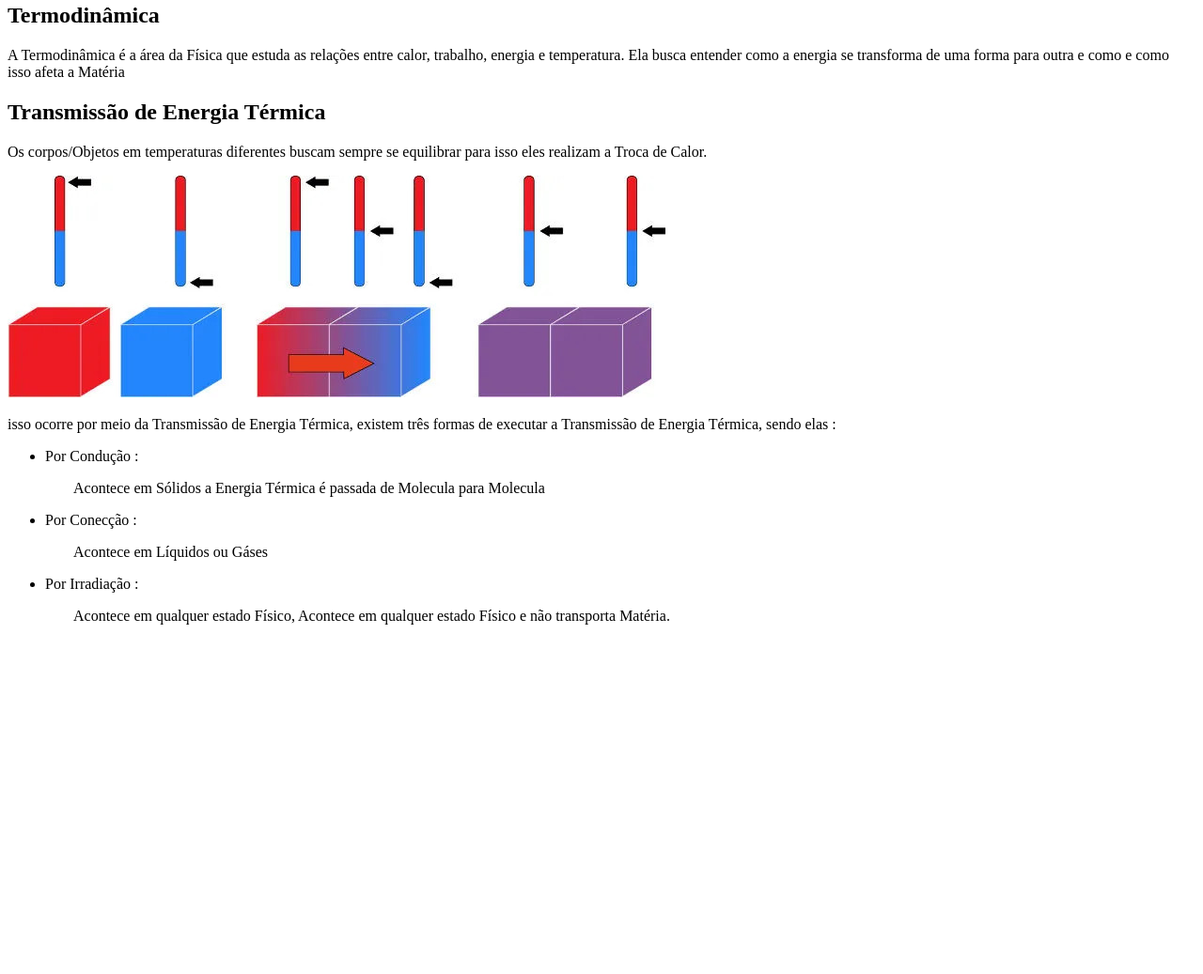
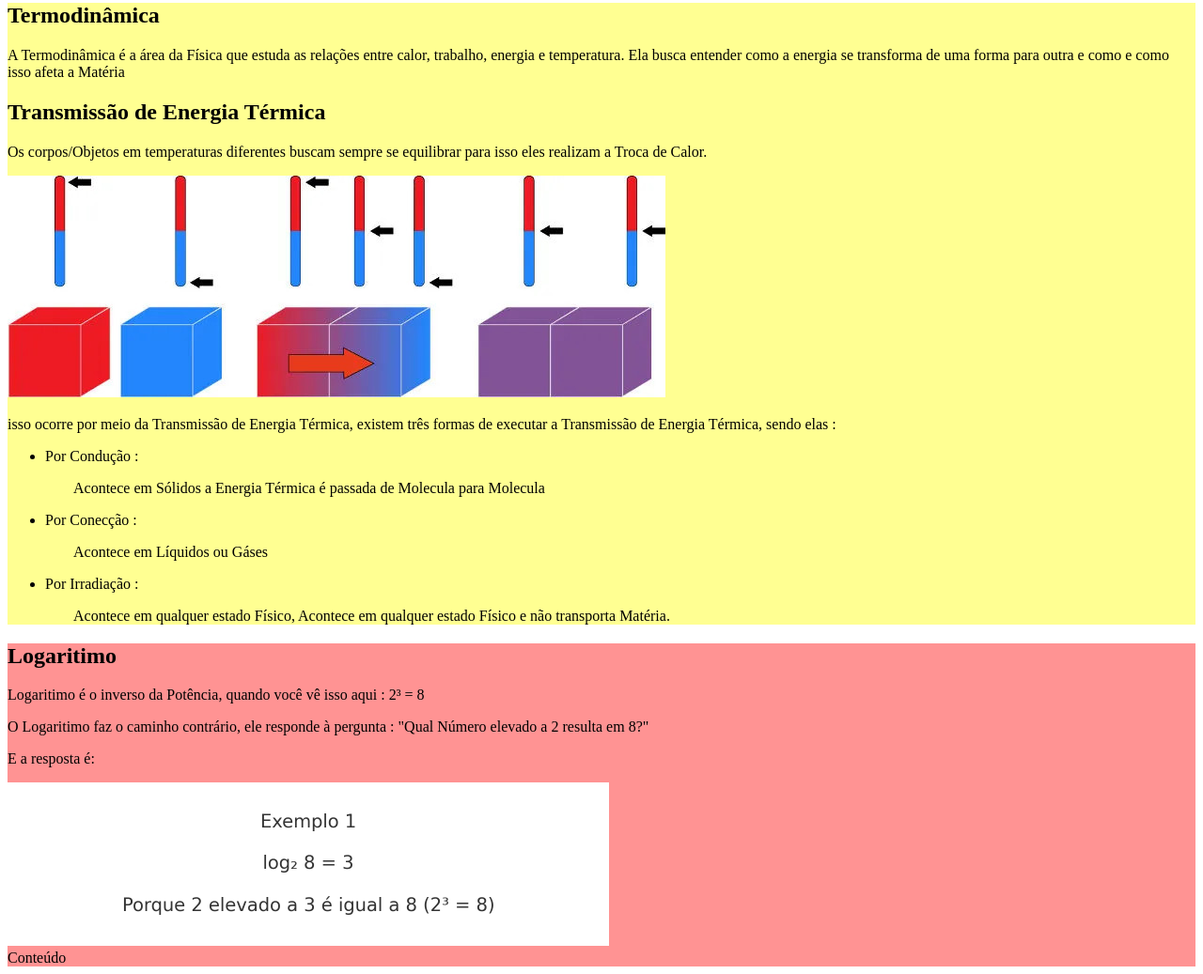
Before and after one commit to Francisco-Ronald-Dev/Cursinho-pro-Enem, a plain HTML site: page index.html in a window 1280 px wide. Shown: the part 77-1114 px from the top of the page at 94% size. Before the commit the page ends 800 px from the top, so only its background shows below. Drawn offline with Linux system fonts and the light colour scheme.

Commit message:
atualizações

```diff
--- /dev/null
+++ b/estilos/style.css
@@ -0,0 +1,16 @@
+@charset "UTF-8";
+
+/**{
+    padding: 0px;
+
+    margin: 0px;
+}*/
+
+div#Física {
+    background-color: rgba(255, 255, 0, 0.427);
+    color: rgb(0, 0, 0);
+}
+div#Matematica {
+    background-color: rgba(255, 0, 0, 0.423);
+    color: black;
+}
--- a/index.html
+++ b/index.html
@@ -4,6 +4,7 @@
     <meta charset="UTF-8">
     <meta name="viewport" content="width=device-width, initial-scale=1.0">
     <title>Cursinho pro Enem</title>
+    <link rel="stylesheet" href="estilos/style.css">
     <!--Site criado no dia 26/05/25 as 23:32-->
 </head>
 <body>
@@ -16,24 +17,21 @@
     </nav>
 
     <main> <!-- A Tradução de "main" é "principal" ou "essencial" e esta Tag é usada para definir e englobar justamente isso, o conteúdo principal e essencial do site.-->
-        <!-- A Tag (main) pode ser tradada como a Matéria de Física do nosso site.-->
+        <!-- A Tag (main) pode ser tradada como a Tag que contém todas as Matérias do nosso site.-->
+
+        <div id="Física"> <!-- A Tag (div) é uma Tag usada para Organizar de certa forma o conteúdo de um site mas ela não é uma Tag Semântica-->
+            <!-- A Tag (div) pode ser tradada como a Matéria de Física do nosso site.-->
 
             <article> <!-- A Tag (Article) é usada para representar um conteúdo independente e Autocontido como : Artigo de Blog, Notícias, Postagens de Redes Sóciais mas aqui usaremos para representar os conteúdos existesntes de forma índividual dentro da Matéria de Física.-->
                 <!-- A Tag (article) pode ser tratada como sendo cada conteúdo Individualmente que existe dentro da Matéria de Física-->
-
                 <h1>Termodinâmica</h1> <!-- Conteúdo-->
-
                 <p>A Termodinâmica é a área da Física que estuda as relações entre calor, trabalho, energia e temperatura. Ela busca entender como a energia se transforma de uma forma para outra e como e como isso afeta a Matéria</p>
-
                 <h2> Transmissão de Energia Térmica</h2>
-
                 <p>Os corpos/Objetos em temperaturas diferentes buscam sempre se equilibrar para isso eles realizam a Troca de Calor.</p>
-
                 <picture> <!-- Aqui nos vamos usar a Tag (picture) para impormos um comportamento em uma Imagem.-->
                     <source media="(max-width: 600px)" srcset="imagens/Telas-Pequenas.jpg"> <!-- Obs: Para que a Tag (picture) funcione corretamente as imagens terão que estar no Formato (jpg) e não poderão ter espaços no nome, se tiver os substitua por (-) ou por (_).-->
                     <img src="imagens/Telas-Médias-e-Grandes.jpg" alt="Vegeta">
                 </picture>
-
                 <p>isso ocorre por meio da Transmissão de Energia Térmica, existem três formas de executar a Transmissão de Energia Térmica, sendo elas :</p>
                 <ul>
                     <li>Por Condução :</li>
@@ -43,15 +41,32 @@
                     <li>Por Irradiação :</li>
                     <p style="text-indent: 30px;">Acontece em qualquer estado Físico, Acontece em qualquer estado Físico e não transporta Matéria.</p>
                 </ul>
-
                 <!-- Typical Device BreakPoints :
                 Pequenas telas : até 600px
                 Celulares : 600px até 768px
                 Tablets : 768px até 992px
                 Desktop : 992px até 1200px
                 Grandes Telas : acima de 1200px-->
+            </article>
+        </div>
+
+        <div id="Matematica">
+            <!-- A Tag (div) pode ser tradada como a Matéria de Matematica do nosso site.-->
+
+             <article><!-- A Tag (article) pode ser tratada como sendo cada conteúdo Individualmente que existe dentro da Matéria de Física-->
+                <h1>Logaritimo</h1>
+                <p>Logaritimo é o inverso da Potência, quando você vê isso aqui : 2³ = 8</p>
+
+                <p>O Logaritimo faz o caminho contrário, ele responde à pergunta : "Qual Número elevado a 2 resulta em 8?"</p>
+
+                <p>E a resposta é:</p>
+
+                <img src="imagens/Matematica/log_exemplo1.png" alt="Logaritimo exemplo 1" width="640" height="174">
 
              </article>
+            Conteúdo
+        </div>
+
     </main>
 </body>
 </html>
```
Also changed, not shown: Curiosidades/Captura de tela 2025-05-28 122215.png (added), imagens/Matematica/log_exemplo1.png (added), imagens/Matematica/log_exemplo2.png (added), imagens/Matematica/log_exemplo3.png (added). Lines whose indentation alone changed are shown as unchanged.
